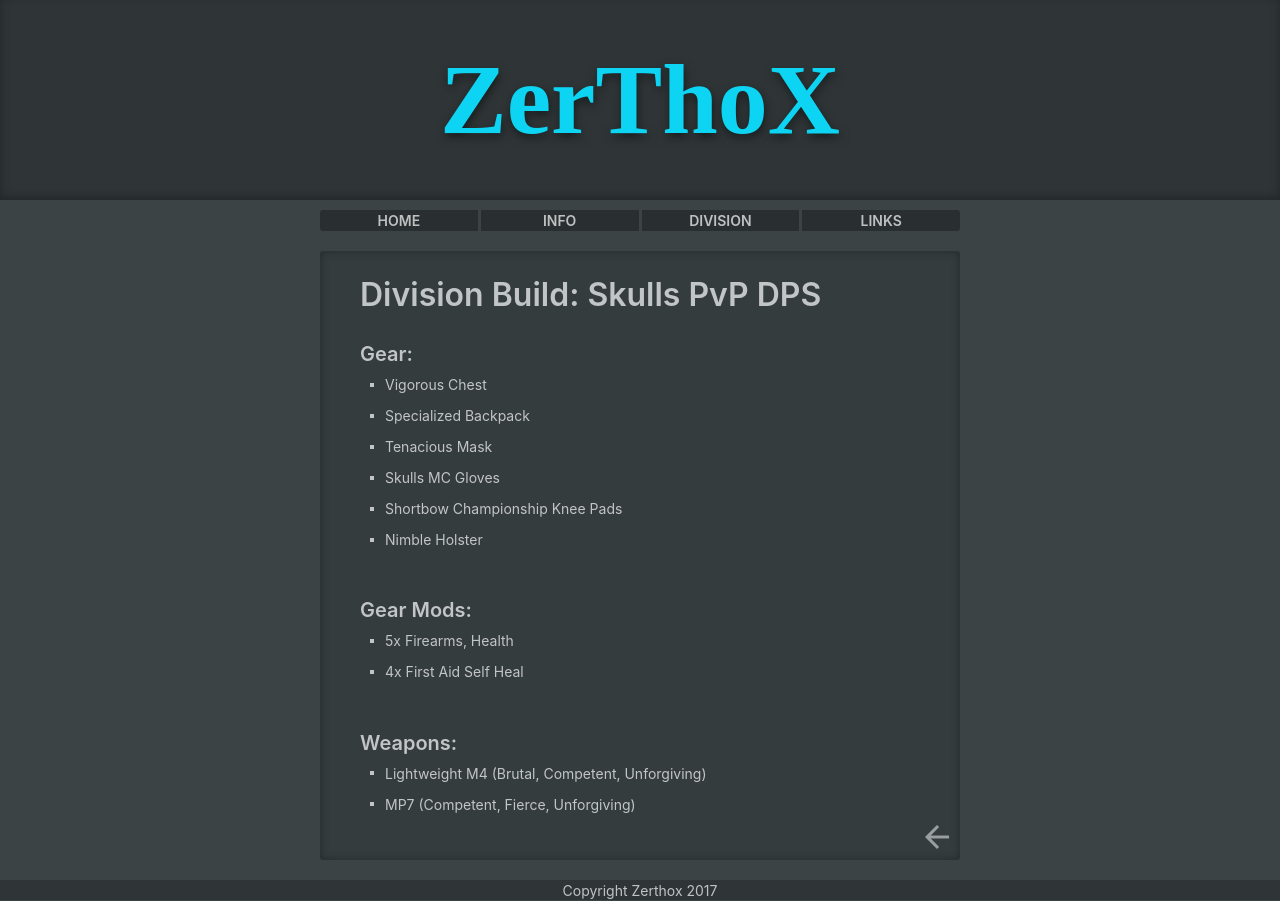
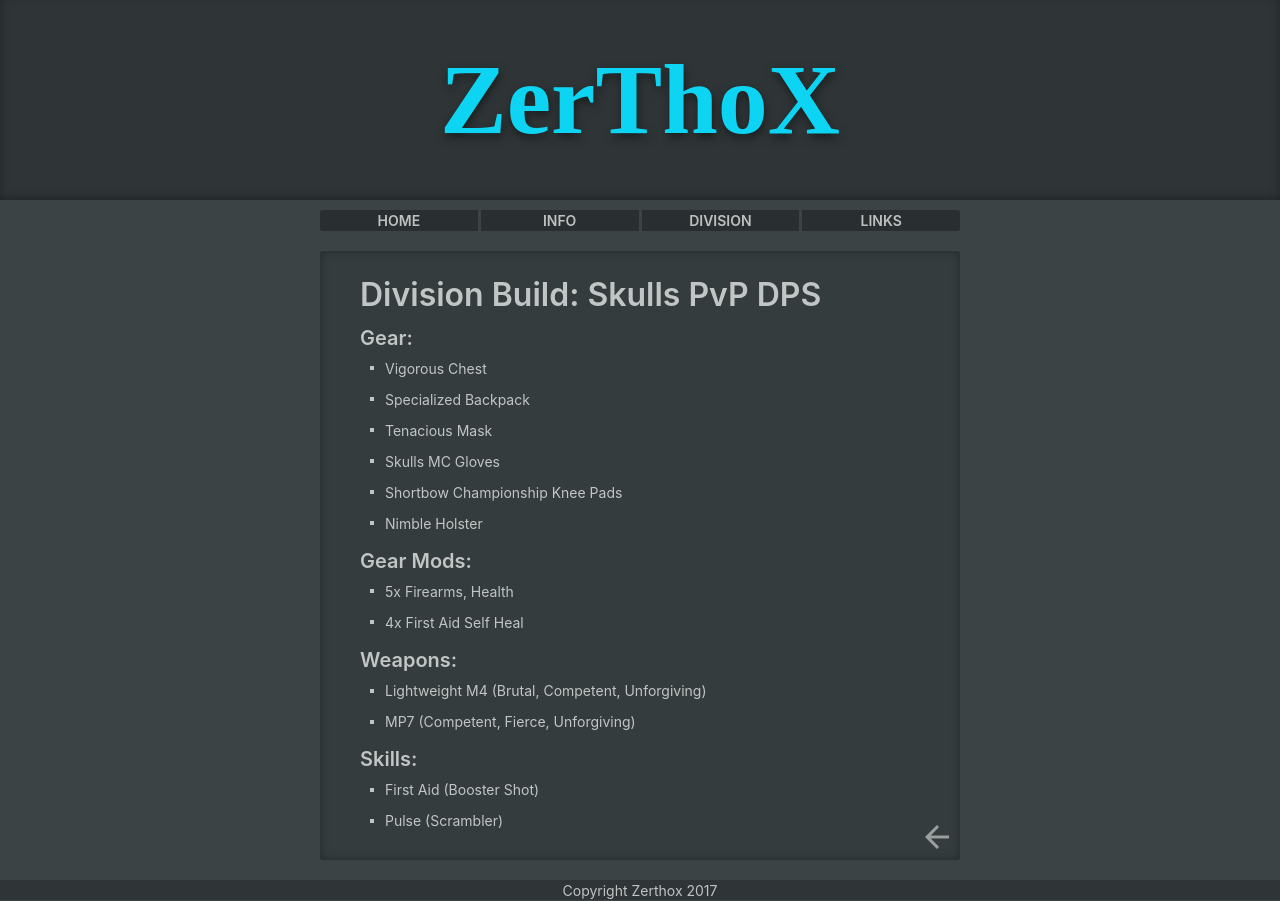
Before and after one commit to Zerthox/zerthox.github.io, a Jekyll site: the page built from division/builds/skulls-pvp.html, in a window 1280 px wide. Built offline with Jekyll 4.4.1, drawn with Linux system fonts in a browser that asks for light colours; some web fonts are replaced.

Commit message:
Update skulls-pvp.html

```diff
--- a/division/builds/skulls-pvp.html
+++ b/division/builds/skulls-pvp.html
@@ -22,4 +22,9 @@
         <li>Lightweight M4 (Brutal, Competent, Unforgiving)</li>
         <li>MP7 (Competent, Fierce, Unforgiving)</li>
     </ul>
+    <ul class="list builds">
+        <h3>Skills:</h3>
+        <li>First Aid (Booster Shot)</li>
+        <li>Pulse (Scrambler)</li>
+    </ul>
 </div>
```
